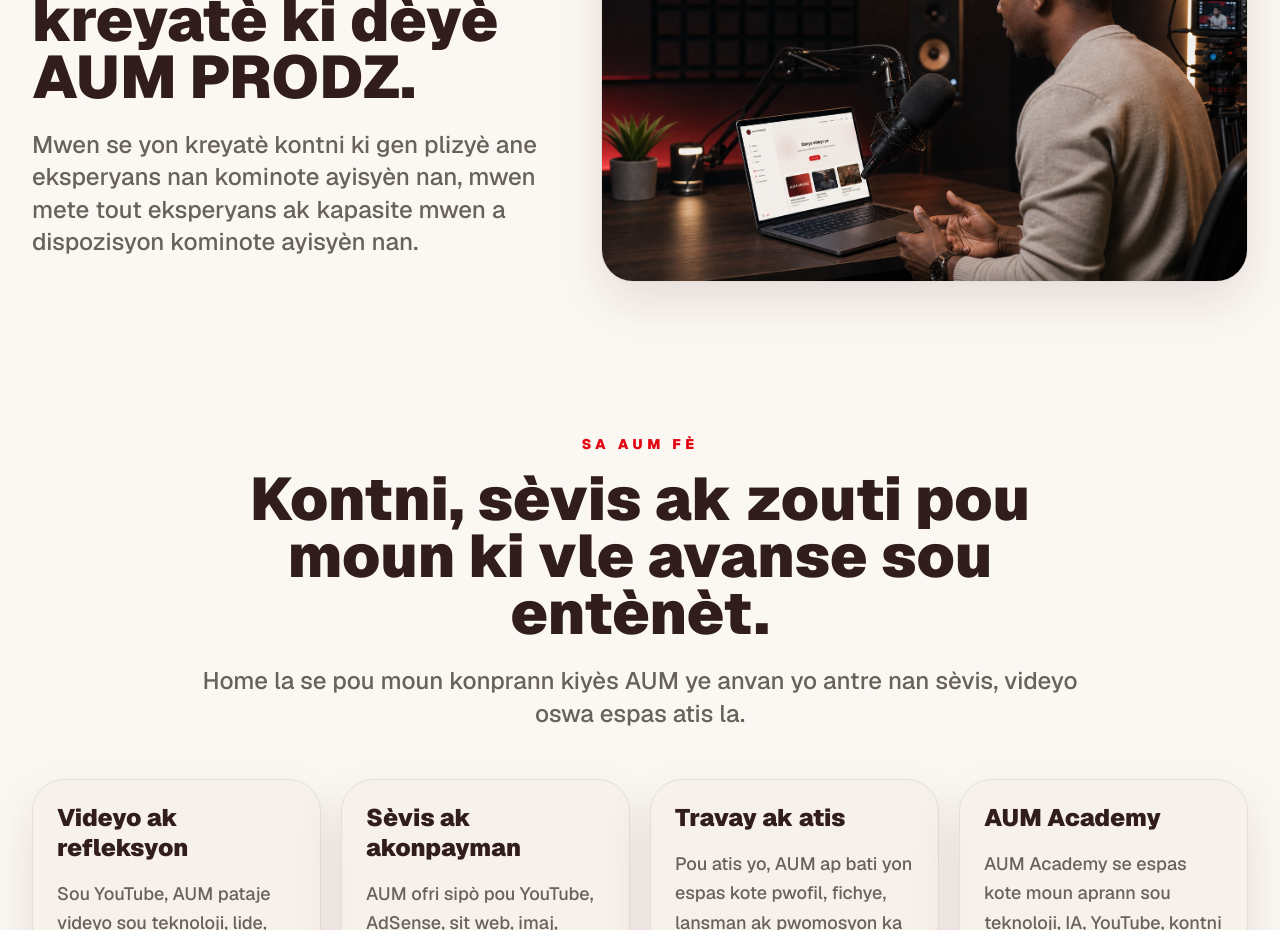
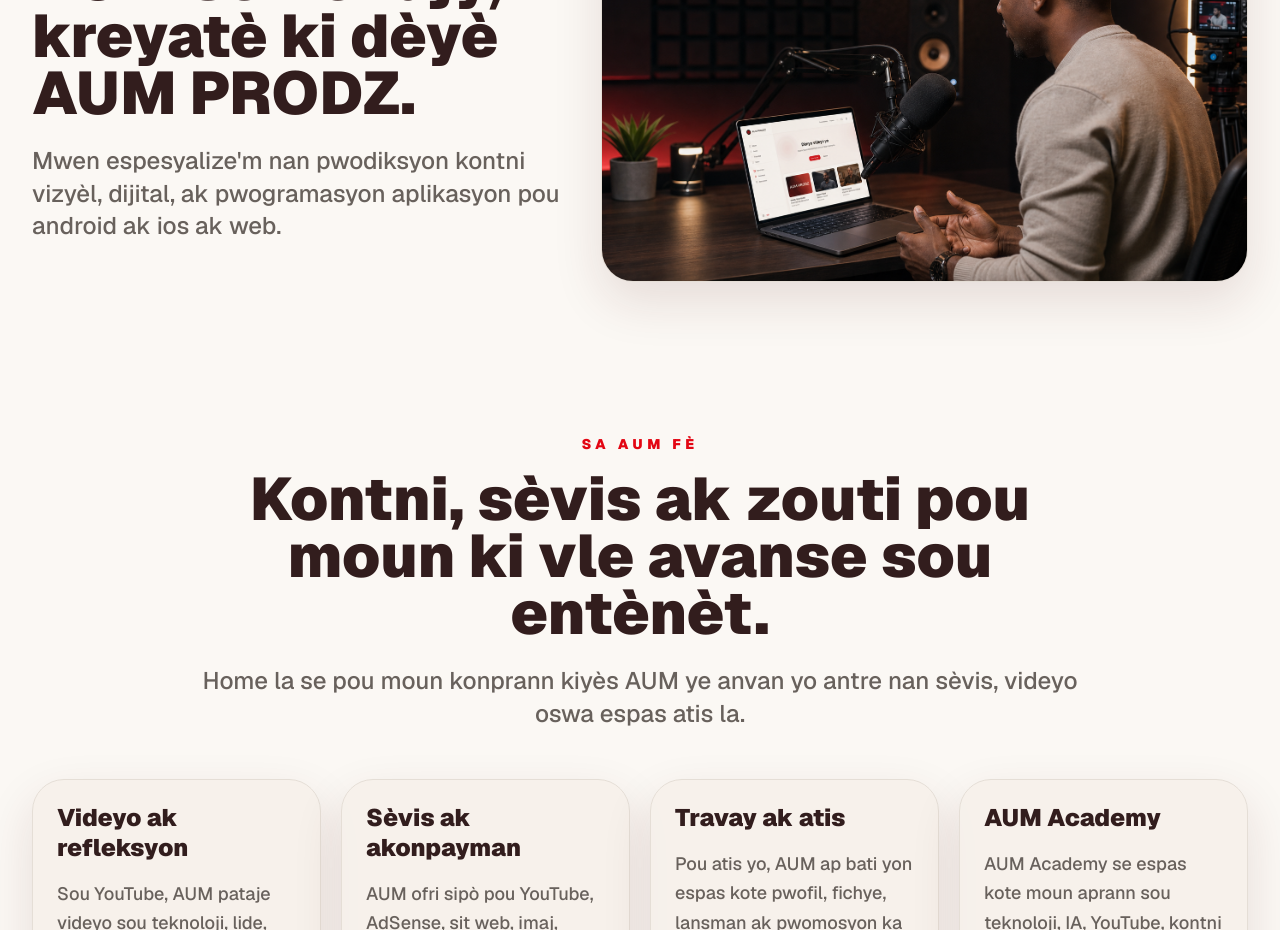
Before and after one commit to aumdevs/aumprodz, a Next.js app: page / in a window 1280 px wide. Shown: the part 1000-1930 px from the top of the page. Built offline with nearby package versions, Linux system fonts and the light colour scheme; no server answers.

Commit message:
Update Haitian specialization copy

```diff
--- a/src/app/(public)/page.tsx
+++ b/src/app/(public)/page.tsx
@@ -45,7 +45,7 @@
     aboutEyebrow: "Ki moun ki AUM?",
     aboutTitle: "AUM se Bendjy, kreyatè ki dèyè AUM PRODZ.",
     aboutText:
-      "Mwen se yon kreyatè kontni ki gen plizyè ane eksperyans nan kominote ayisyèn nan, mwen mete tout eksperyans ak kapasite mwen a dispozisyon kominote ayisyèn nan.",
+      "Mwen espesyalize'm nan pwodiksyon kontni vizyèl, dijital, ak pwogramasyon aplikasyon pou android ak ios ak web.",
     artistCta: "AUM Artist",
     artistText:
       "Pou atis yo, AUM ap bati yon espas kote pwofil, fichye, lansman ak pwomosyon ka gen plis lòd.",
```
